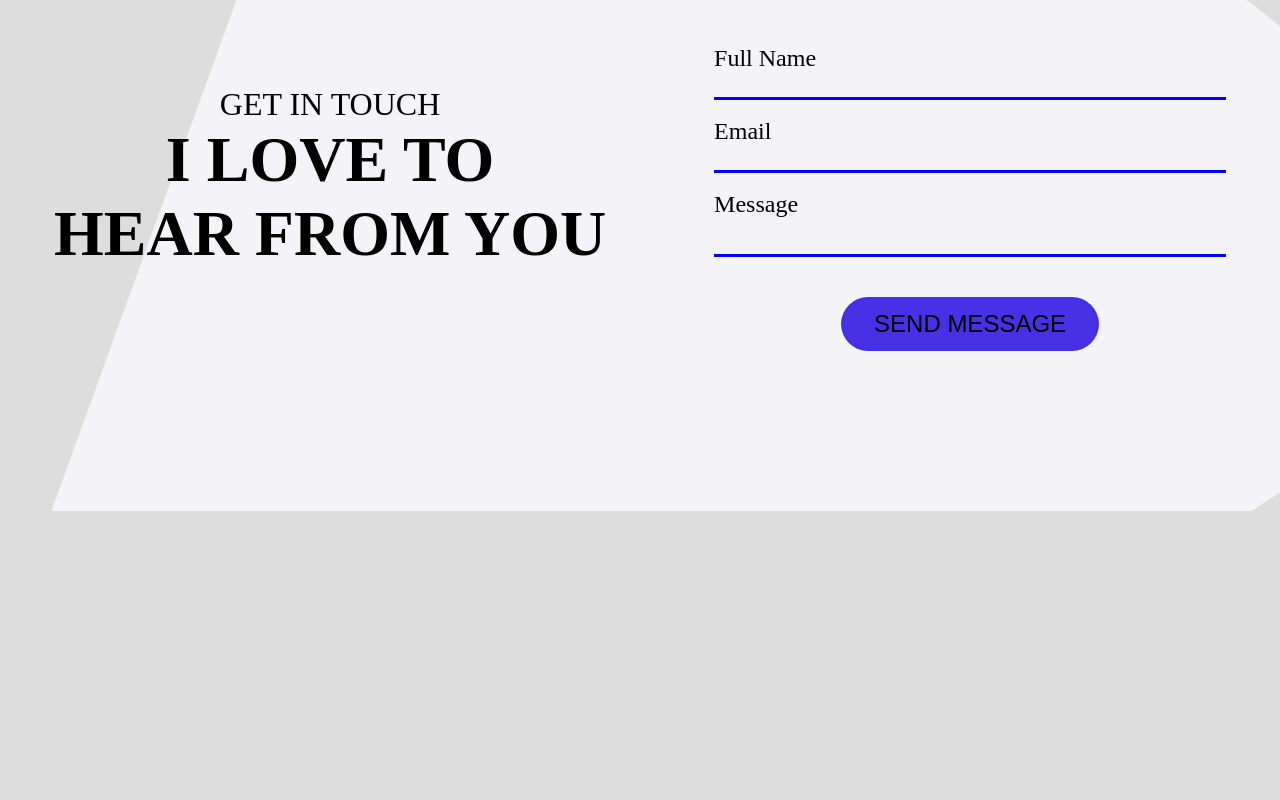
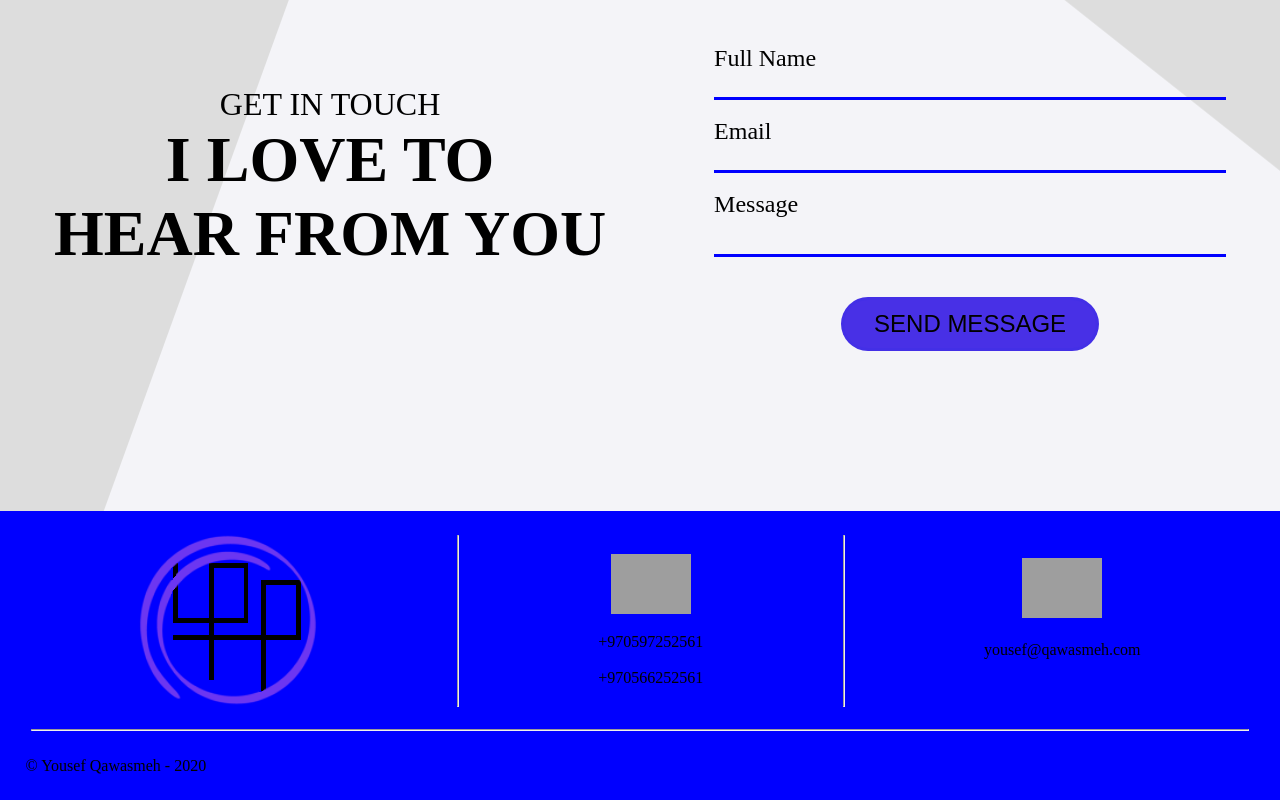
Before and after one commit to YousefQawasmeh/portfolio, a React (Create React App) app in the folder client/: page / in a window 1280 px wide. Shown: the part 2884-3684 px from the top of the page. Before the commit the page ends 3395 px from the top, so only its background shows below. Built offline with nearby package versions, Linux system fonts and the light colour scheme; grey boxes are pictures that could not be loaded.

Commit message:
create footer + change favicon

```diff
--- a/client/src/App.css
+++ b/client/src/App.css
@@ -7,6 +7,7 @@ body {
 }
 html {
   overflow: scroll;
+  scroll-behavior: smooth;
 }
 ::-webkit-scrollbar {
   width: 0;
--- /dev/null
+++ b/client/src/Components/Footer/index.js
@@ -0,0 +1,73 @@
+import React from "react";
+import "./style.css";
+import logo from "./../../images/logo.png";
+const Footer = () => {
+  return (
+    <div className='footer-container'>
+      <div className='footer'>
+        <div className='footer-sub'>
+          <img
+            className='logo'
+            onClick={() => {
+              window.location.href = "#";
+            }}
+            src={logo}
+          />
+        </div>
+        <p>
+          <hr className='vr' />
+        </p>
+        <div
+          className='footer-sub'
+          onClick={() => {
+            window.location.href = "tel:+970597252561";
+          }}
+        >
+          <img
+            className='icon-footer'
+            src='https://cdn1.iconfinder.com/data/icons/free-98-icons/32/call-512.png'
+          />
+          <div>
+            <p
+              onClick={() => {
+                window.location.href = "tel:+970597252561";
+              }}
+            >
+              +970597252561
+            </p>
+            <br />
+            <p
+              onClick={() => {
+                window.location.href = "tel:+970566252561";
+              }}
+            >
+              +970566252561
+            </p>
+          </div>
+        </div>
+        <p>
+          <hr className='vr' />
+        </p>
+        <div
+          className='footer-sub'
+          onClick={() => {
+            window.location.href = "mailto:yousef@qawasmeh.com";
+          }}
+        >
+          <img
+            className='icon-footer'
+            src='https://cdn0.iconfinder.com/data/icons/ui-for-commercial/32/email_mail_gmail-512.png'
+          />
+          <p>yousef@qawasmeh.com</p>
+          <p></p>
+        </div>
+      </div>
+      <hr className='hr' />
+      <div className='copy-right'>
+        <p>© Yousef Qawasmeh - 2020</p>
+      </div>
+    </div>
+  );
+};
+
+export default Footer;
--- /dev/null
+++ b/client/src/Components/Footer/style.css
@@ -0,0 +1,41 @@
+.footer-container {
+  cursor: default;
+  width: 100%;
+  background-color: blue;
+}
+.footer {
+  display: flex;
+  justify-content: space-evenly;
+  justify-items: center;
+  padding: 3vh 0;
+}
+.copy-right {
+  padding: 2%;
+}
+.vr {
+  height: 100%;
+  margin: auto 0;
+}
+.hr {
+  width: 95%;
+  margin: 0 auto;
+}
+.icon-footer {
+  width: 80px;
+  margin: 0 auto;
+}
+.footer-sub:hover {
+  transform: scale(1.4);
+}
+.footer-sub {
+  display: flex;
+  flex-direction: column;
+  justify-content: space-evenly;
+}
+
+.footer-container p:hover {
+  color: white;
+}
+.logo {
+  max-width: 100%;
+}
--- a/client/src/Components/HomePage/index.js
+++ b/client/src/Components/HomePage/index.js
@@ -1,9 +1,10 @@
 import React from "react";
 import "./style.css";
 import LandingPage from "../LandingPage";
+import LatestWorks from "../LatestWorks";
+import WorkedWith from "../WorkedWith";
 import ContactMe from "../ContactMe";
-import WorkedWith from "../WorkedWith";
-import LatestWorks from "../LatestWorks";
+import Footer from "../Footer";
 class HomePage extends React.Component {
   state = {};
   componentDidMount() {}
@@ -16,6 +17,7 @@ class HomePage extends React.Component {
         <h1 className='title-part'>&nbsp;&nbsp;&nbsp;&nbsp; I Worked With</h1>
         <WorkedWith />
         <ContactMe />
+        <Footer />
       </div>
     );
   }
```
Also changed, not shown: client/src/images/logo.png (added), 1 other file (tests, documents, lock files or other folders).
